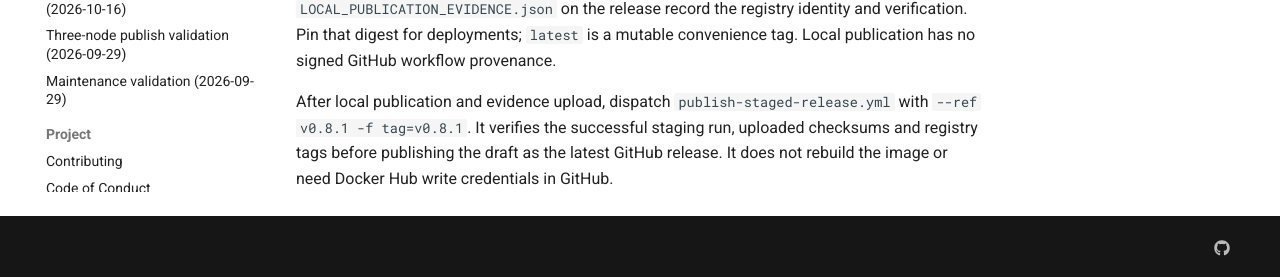
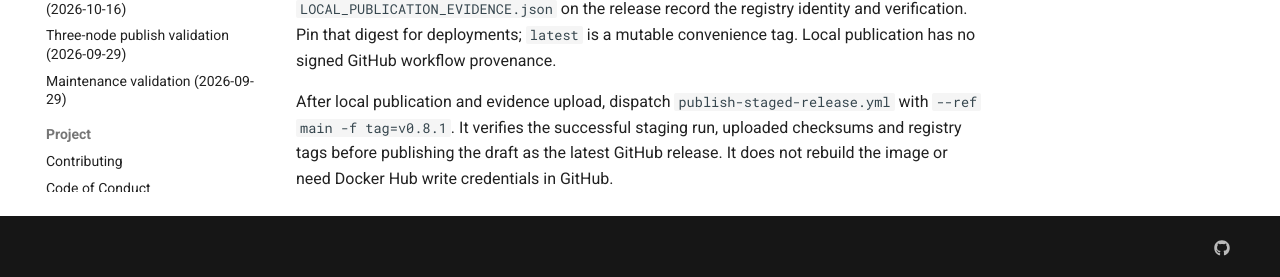
Before and after one commit to jatin711-debug/cronos_db_golang, an MkDocs documentation site: the page built from docs/RELEASE_V0.8.1.md, in a window 1280 px wide and 900 px high, scrolled down 812 px. Shown: the part 620-897 px from the top of the window. Built offline with MkDocs 1.6.1 and Material for MkDocs 9.7.7, drawn with Linux system fonts in a browser that asks for light colours; comment, search, counter and statistics services are not loaded.

```diff
--- a/docs/RELEASE_V0.8.1.md
+++ b/docs/RELEASE_V0.8.1.md
@@ -58,7 +58,7 @@
 signed GitHub workflow provenance.
 
 After local publication and evidence upload, dispatch
-`publish-staged-release.yml` with `--ref v0.8.1 -f tag=v0.8.1`. It verifies the
+`publish-staged-release.yml` with `--ref main -f tag=v0.8.1`. It verifies the
 successful staging run, uploaded checksums and registry tags before publishing
 the draft as the latest GitHub release. It does not rebuild the image or need
 Docker Hub write credentials in GitHub.
```
Also changed, not shown: 1 other file.
